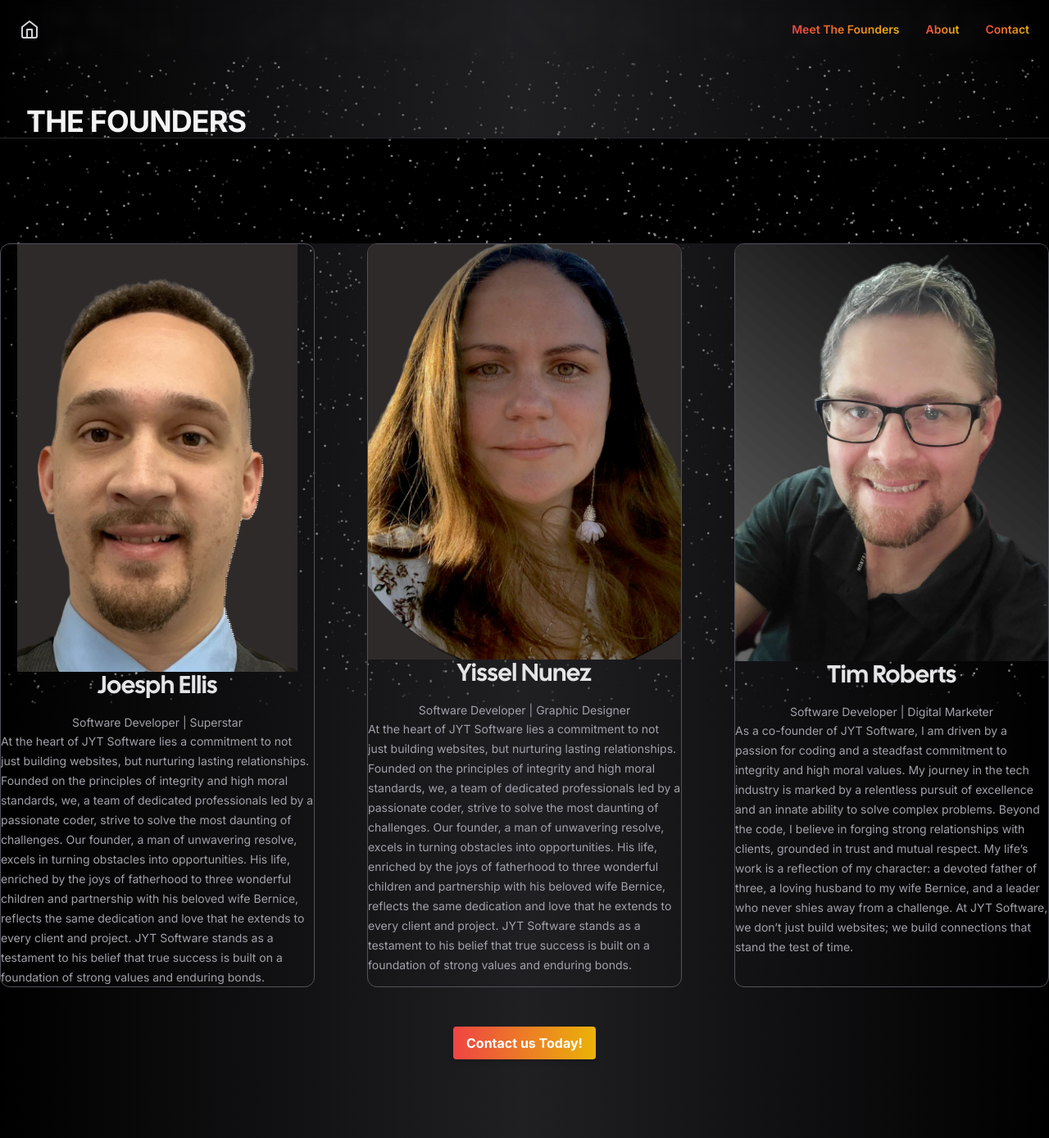
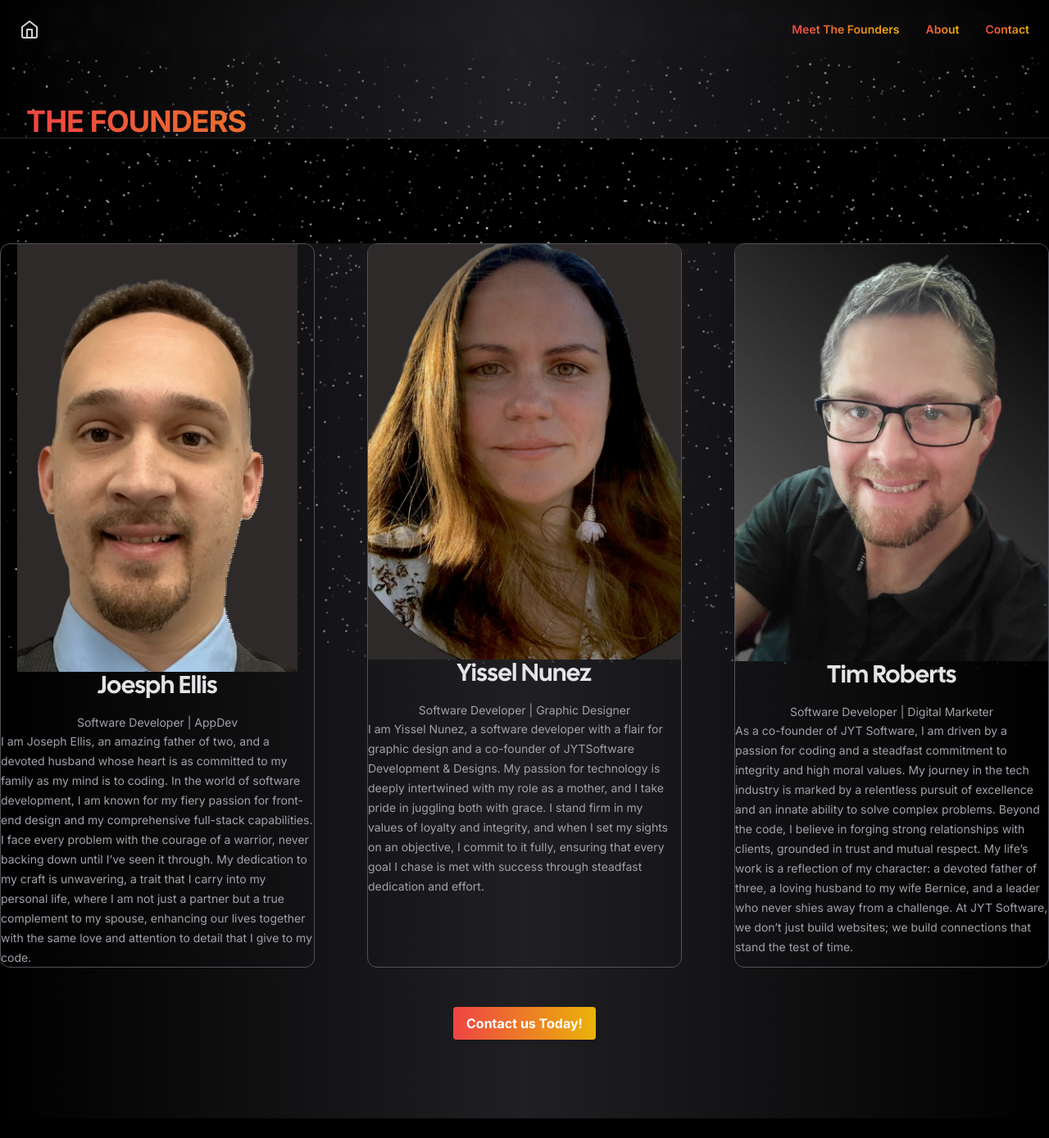
Before and after one commit to timbo84/jytsoftware, a Next.js app: page /developers in a window 1280 px wide. Shown: the whole page at 82% size. After the commit the page ends 1365 px from the top, so only its background shows below. Built offline with nearby package versions, Linux system fonts and the light colour scheme; no server answers; what tailwindcss-debug-screens would draw is missing.

Commit message:
updated bio on founders

```diff
--- a/app/about/page.tsx
+++ b/app/about/page.tsx
@@ -8,12 +8,14 @@
       <Navigation />
       <div className="px-6 pt-16 mx-auto space-y-8 max-w-7xl lg:px-8 md:space-y-16 md:pt-24 lg:pt-32">
         <div className="max-w-2xl mx-auto lg:mx-0">
-          <h1 className="text-3xl font-bold tracking-tight text-zinc-100 sm:text-4xl">
-            about page
+          <h1 className="text-3xl font-bold tracking-tight  sm:text-4xl bg-gradient-to-r from-red-500 to-yellow-500 text-transparent bg-clip-text">
+            WHAT WE'RE ABOUT
           </h1>
+
         </div>
+
       </div>
-
+      <div className="w-full h-px bg-zinc-800" />
       <Particles
         className="absolute inset-0 -z-10 animate-fade-in"
         quantity={5000}
--- a/app/developers/page.tsx
+++ b/app/developers/page.tsx
@@ -16,10 +16,10 @@
         height={460}
       />
     ),
-    href: "https://timothy-roberts.vercel.app",
-    label: "Software Developer | Superstar",
+    href: "https://sites.google.com/view/josephellis/home",
+    label: "Software Developer | AppDev",
     handle: "Joesph Ellis",
-    bio: "At the heart of JYT Software lies a commitment to not just building websites, but nurturing lasting relationships. Founded on the principles of integrity and high moral standards, we, a team of dedicated professionals led by a passionate coder, strive to solve the most daunting of challenges. Our founder, a man of unwavering resolve, excels in turning obstacles into opportunities. His life, enriched by the joys of fatherhood to three wonderful children and partnership with his beloved wife Bernice, reflects the same dedication and love that he extends to every client and project. JYT Software stands as a testament to his belief that true success is built on a foundation of strong values and enduring bonds.",
+    bio: "I am Joseph Ellis, an amazing father of two, and a devoted husband whose heart is as committed to my family as my mind is to coding. In the world of software development, I am known for my fiery passion for front-end design and my comprehensive full-stack capabilities. I face every problem with the courage of a warrior, never backing down until I’ve seen it through. My dedication to my craft is unwavering, a trait that I carry into my personal life, where I am not just a partner but a true complement to my spouse, enhancing our lives together with the same love and attention to detail that I give to my code.",
   },
   {
     image: (
@@ -34,7 +34,7 @@
     href: "https://timothy-roberts.vercel.app",
     label: "Software Developer | Graphic Designer",
     handle: "Yissel Nunez",
-    bio: "At the heart of JYT Software lies a commitment to not just building websites, but nurturing lasting relationships. Founded on the principles of integrity and high moral standards, we, a team of dedicated professionals led by a passionate coder, strive to solve the most daunting of challenges. Our founder, a man of unwavering resolve, excels in turning obstacles into opportunities. His life, enriched by the joys of fatherhood to three wonderful children and partnership with his beloved wife Bernice, reflects the same dedication and love that he extends to every client and project. JYT Software stands as a testament to his belief that true success is built on a foundation of strong values and enduring bonds.",
+    bio: "I am Yissel Nunez, a software developer with a flair for graphic design and a co-founder of JYTSoftware Development & Designs. My passion for technology is deeply intertwined with my role as a mother, and I take pride in juggling both with grace. I stand firm in my values of loyalty and integrity, and when I set my sights on an objective, I commit to it fully, ensuring that every goal I chase is met with success through steadfast dedication and effort.",
   },
   {
     image: (
@@ -60,7 +60,7 @@
         <Navigation />
         <div className="px-6 pt-16 mx-auto space-y-8 max-w-7xl lg:px-8 md:space-y-16 md:pt-24 lg:pt-32">
           <div className="max-w-2xl mx-auto lg:mx-0">
-            <h1 className="text-3xl font-bold tracking-tight text-zinc-100 sm:text-4xl">
+            <h1 className="text-3xl font-bold tracking-tight  sm:text-4xl bg-gradient-to-r from-red-500 to-yellow-500 text-transparent bg-clip-text">
               THE FOUNDERS
             </h1>
           </div>
```
